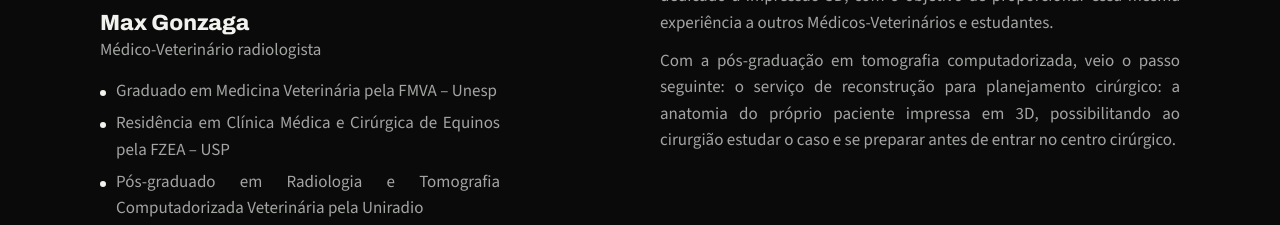
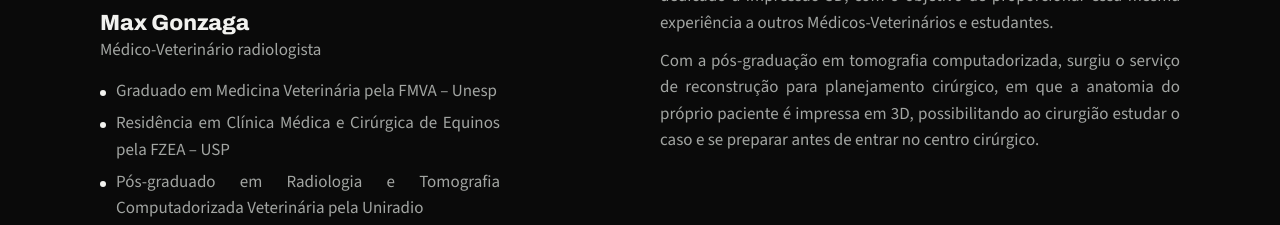
Before and after one commit to 3dmaxbiomodelos-star/site-3dmaxrm, a plain HTML site: page public/index.html in a window 1280 px wide. Shown: the part 1959-2184 px from the top of the page. Drawn offline with nearby package versions, Linux system fonts and the light colour scheme.

Commit message:
Último parágrafo da história sem dois pontos
Co-Authored-By: Claude Opus 5.5 <noreply@anthropic.com>
Claude-Session: https://claude.ai/code/session_0169P7kFYmCWzJ5yBai2GrJG

```diff
--- a/public/index.html
+++ b/public/index.html
@@ -220,7 +220,7 @@ header.cover .lede{color:var(--soft);font-size:18px;margin:0;max-width:40em}
     <p>Como radiologista, passo os dias diante de imagens planas de estruturas que são tridimensionais. E, por mais que eu consultasse as referências nos atlas, ainda tinha dificuldade em entender algumas regiões anatômicas. Então comecei a imprimir esses modelos para ver a anatomia com as minhas próprias mãos.</p>
     <p>Quando segurei a primeira peça, consegui enxergar além do que qualquer tela mostra. A anatomia que eu conhecia em cortes e sombras estava ali, inteira, com volume, peso e forma, na palma da minha mão. E percebi outra coisa: quando o tutor também podia ver e tocar, explicar o caso ficava muito mais fácil.</p>
     <p>Aquilo mudou a forma como eu estudava cada caso, e não fazia sentido guardar só para mim. Assim nasceu a 3D Max, braço da Raio Max dedicado à impressão 3D, com o objetivo de proporcionar essa mesma experiência a outros Médicos-Veterinários e estudantes.</p>
-    <p>Com a pós-graduação em tomografia computadorizada, veio o passo seguinte: o serviço de reconstrução para planejamento cirúrgico: a anatomia do próprio paciente impressa em 3D, possibilitando ao cirurgião estudar o caso e se preparar antes de entrar no centro cirúrgico.</p>
+    <p>Com a pós-graduação em tomografia computadorizada, surgiu o serviço de reconstrução para planejamento cirúrgico, em que a anatomia do próprio paciente é impressa em 3D, possibilitando ao cirurgião estudar o caso e se preparar antes de entrar no centro cirúrgico.</p>
   </div>
 </div></section>
 
```
